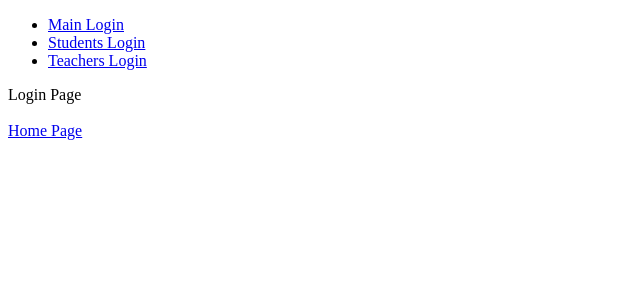
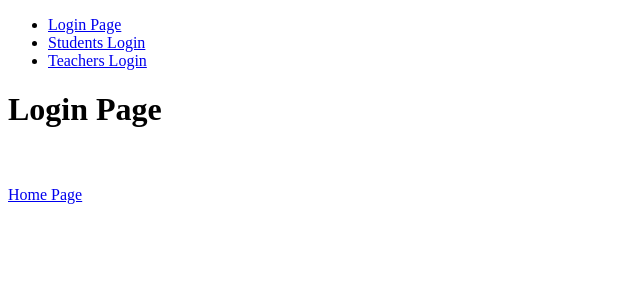
Before and after one commit to MAnwarulhaq/Next-Js_App, a Next.js app: page /login in a window 1280 px wide. Shown: the top 300 px of the page, without its empty margins (0-640 px from the left). Built offline with nearby package versions, Linux system fonts and the light colour scheme.

Commit message:
Update the code

```diff
--- a/app/login/layout.js
+++ b/app/login/layout.js
@@ -4,9 +4,10 @@ export default function Layout ({children})
 {
     return (
         <div>
+
            <ul>
             <li>
-                <Link href="/login">Main Login</Link>
+                <Link href="/login"> Login Page</Link>
             </li>
              <li>
                 <Link href="/login/studentlogin">Students Login</Link>
--- a/app/login/page.js
+++ b/app/login/page.js
@@ -3,7 +3,7 @@ import Link from "next/link";
  const Login = ()=>{
     return(
         <div>
-            Login Page
+            <h1> Login Page</h1>
             <br/><br/>
             <Link href='/'>Home Page</Link>
             <br/><br/>
```
